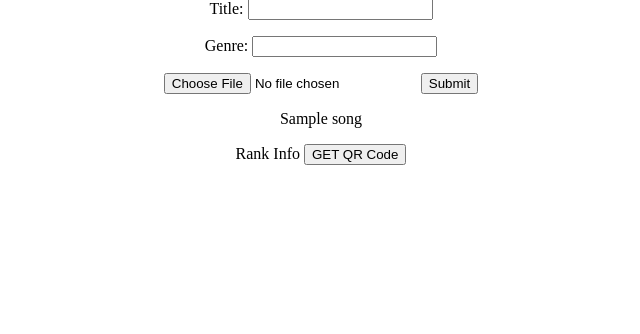
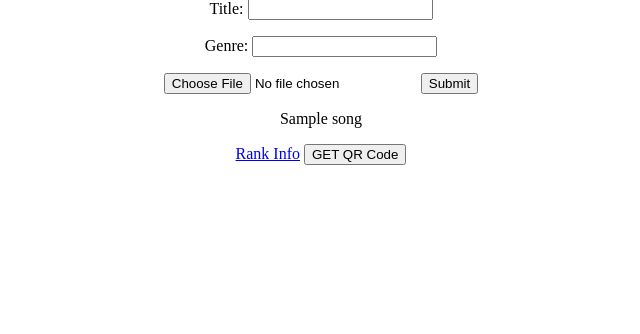
Before and after one commit to tangziyi001/MusicQR, a Django app: template lswa/musician/templates/musician/artist.html in a window 1280 px wide. Shown: the part 150-484 px from the top of the page, without its empty margins (319-959 px from the left). Run offline with Django 3.2, Linux system fonts and the light colour scheme; the template is opened without the code that fills it: most values are stand-ins (such as "Sample title", 1, 10 or a date in 2020); data that the repository does not hold is empty; some libraries are stand-ins or nearby versions.

Commit message:
update buttons & getQR

```diff
--- a/lswa/musician/static/musician/style.css
+++ b/lswa/musician/static/musician/style.css
@@ -11,7 +11,7 @@ h1 {
     height:50px;
 }
 */
-a.button {
+/*a.button {
     -webkit-appearance: button;
     -moz-appearance: button;
     appearance: button;
@@ -19,7 +19,7 @@ a.button {
     text-decoration: none;
     color: initial;
 }
-
+*/
 button {
     width:200px;
     height:50px;
--- a/lswa/musician/templates/musician/artist.html
+++ b/lswa/musician/templates/musician/artist.html
@@ -17,7 +17,7 @@
   <p>{{ song.title }}</p>
   <!--<form action="">-->
   	 {% csrf_token %}
-  <a href="/musician/statistics/{{artist}}/{{song.id}}" class="button">Rank Info</a>
+  <a href="/musician/statistics/{{artist}}/{{song.id}}" type="button">Rank Info</a>
   <!-- <input type="submit" href="/musician/statistics/{{artist}}/{{song.id}}" value="Rank Info"></input> -->
   <input type="submit" id="{{ song.id }}" value="GET QR Code" name="GET QR Code" class="QRparent"></input>
   <div id="divId{{ song.id }}">
```
